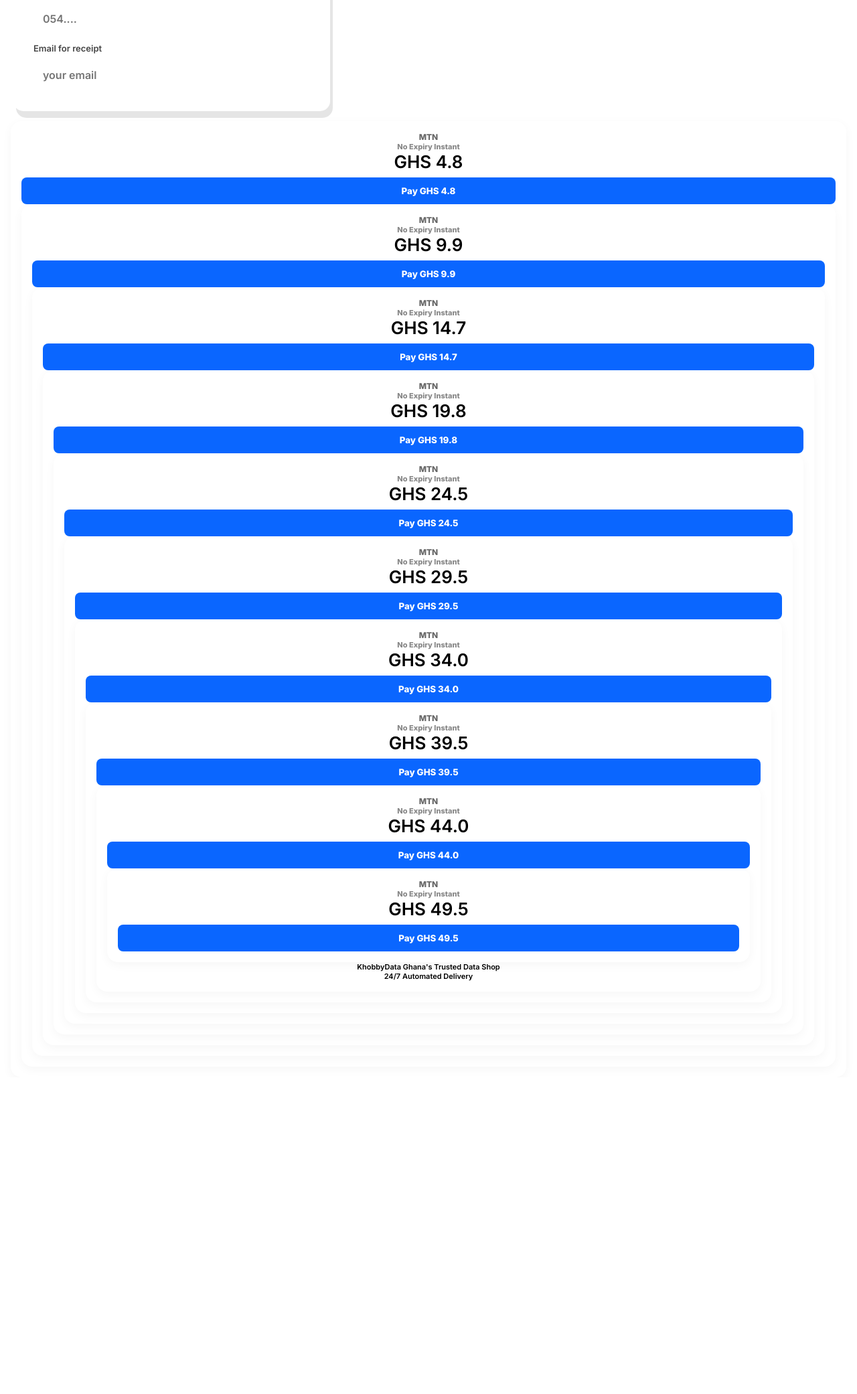
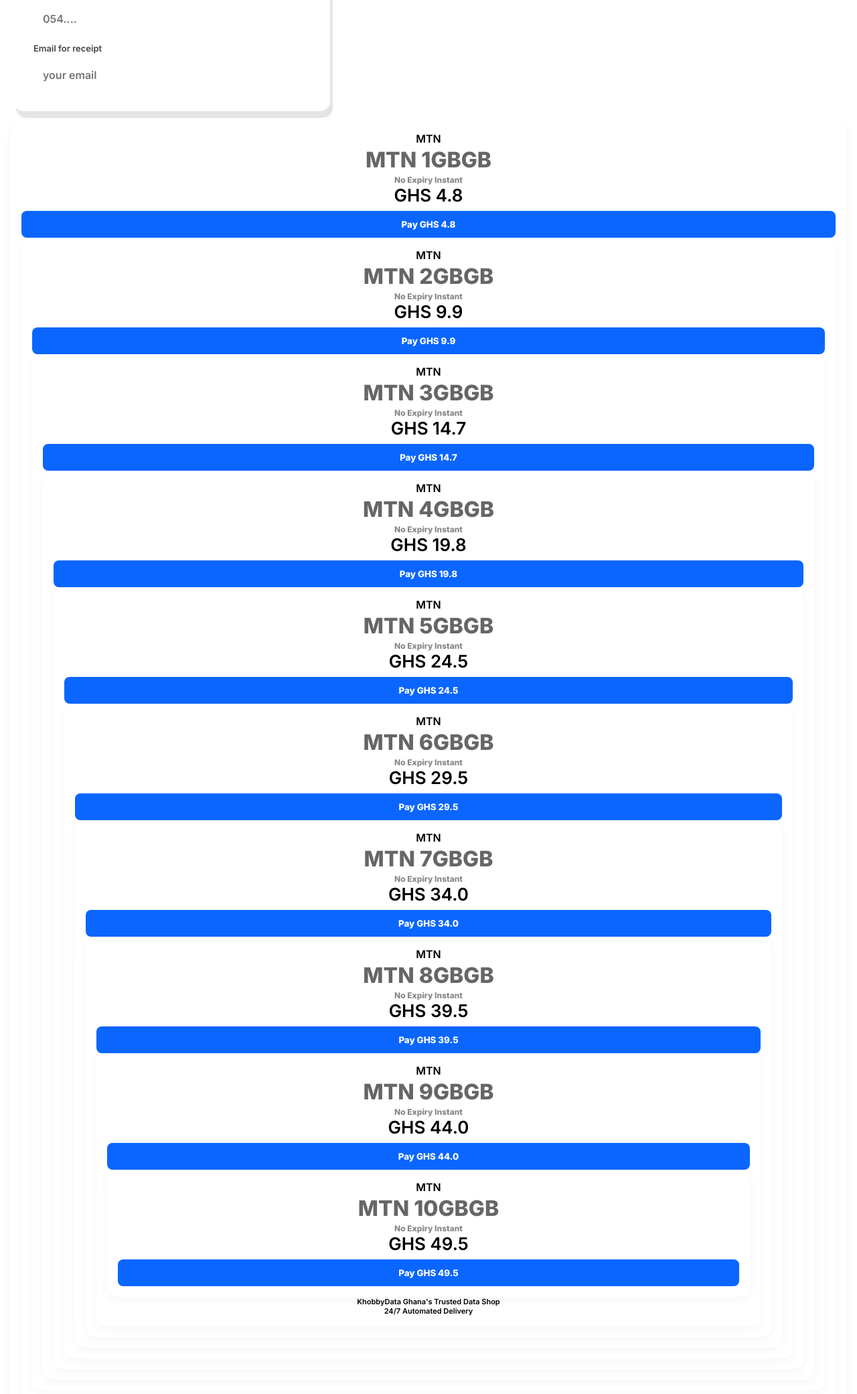
Before and after one commit to aybright225/khobbydata, a Flask app: page / in a window 1280 px wide. Shown: the part 228-2310 px from the top of the page at 67% size. Before the commit the page ends 1693 px from the top, so only its background shows below. Run offline with Flask 3, Linux system fonts and the light colour scheme.

Commit message:
Enhance card display with network and data details

```diff
--- a/templates/index.html
+++ b/templates/index.html
@@ -47,9 +47,10 @@
      <div class="grid">
      {% for b in bundles %}
        <div class="card">
-          <div style="font-size:12px;font-weight:700;color:#666">{{b.network.upper()}}</div>
-          <div class="gb"{{b.data}}</div>
-          <div style="font-size:11px;color:#888">No Expiry Instant</div>
+          <div class="mtn">{{b.network.upper() if b.network else 'MTN'}}</div>
+          <div style="font-size:32px;font-weight:900;margin:6px 0;line-height:1;color:#666">{{b.network.upper()}}  {{b.data or b.gb or b.size or b.bundle_size or b.name or b.id}}GB</div>
+          <div class="gb"{{b.data or b.gb or b.bundle}}</div>
+          <div style="font-size:12px;color:#888">No Expiry Instant</div>
           <div class="price">GHS {{b.price}}</div>
           <form action="/pay/{{b.id}}"
           method="POST" onsubmit="return fill(this, {{b.id}})" style="margin:0">
```
